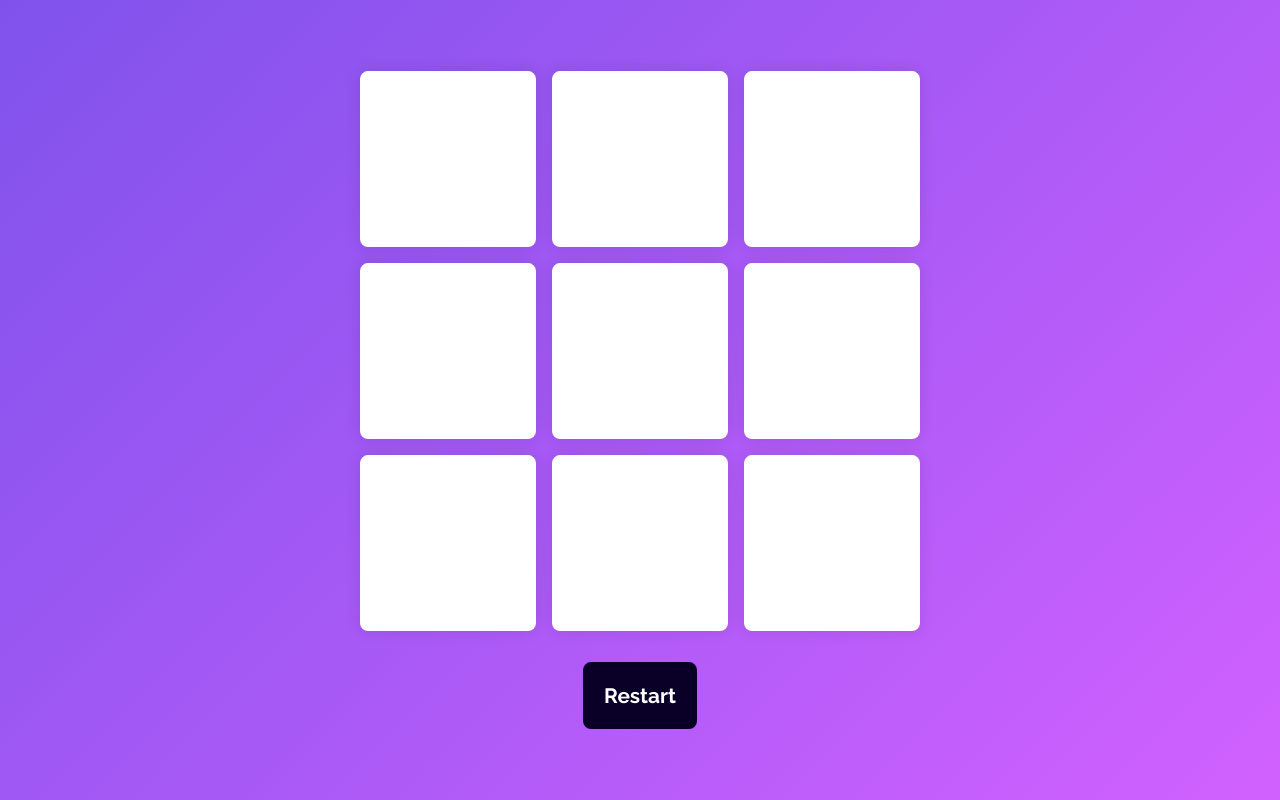
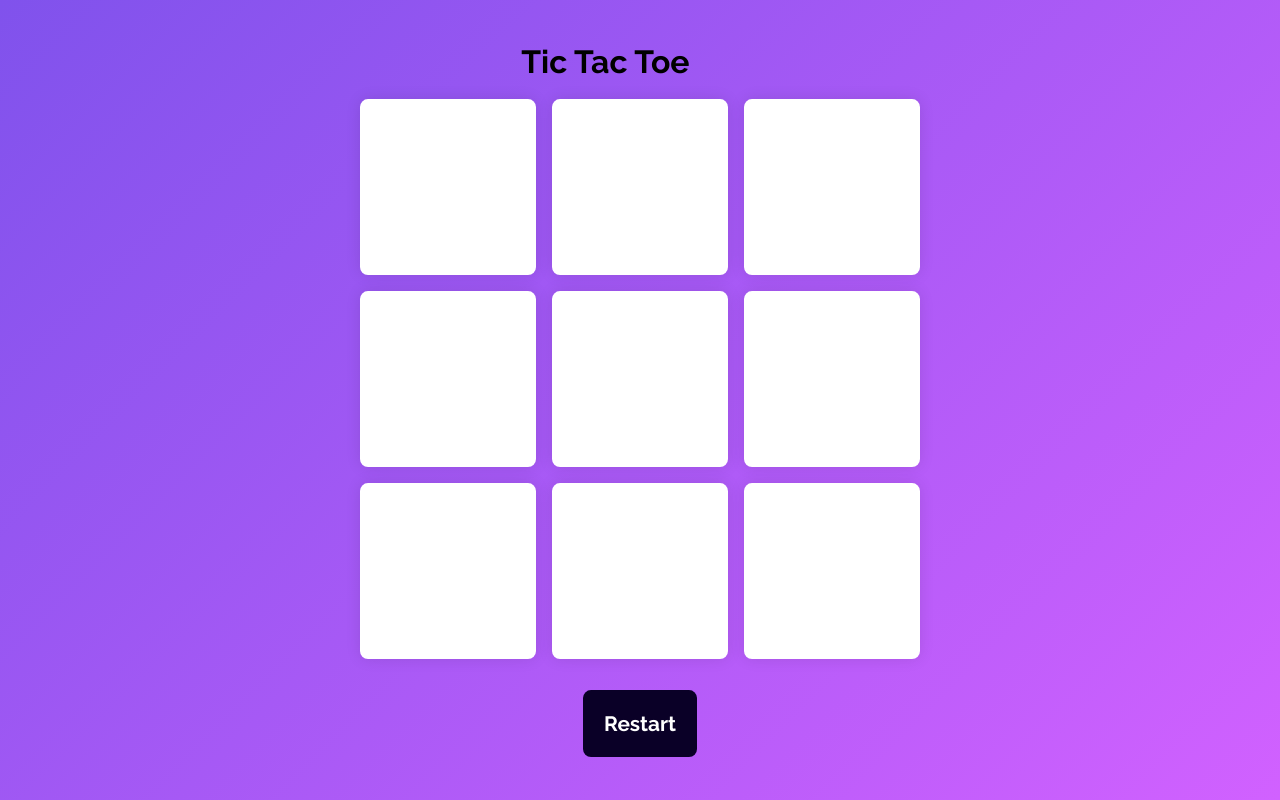
Before and after one commit to klu-2200031955/PRODIGY_WD_03, a plain HTML site: page index.html in a window 1280 px wide. Drawn offline with Linux system fonts and the light colour scheme.

Commit message:
Update index.html

```diff
--- a/index.html
+++ b/index.html
@@ -9,6 +9,8 @@
 </head>
 <body>
     <div class="wrapper">
+      <h1 style="align-items: center;">&nbsp;&nbsp;&nbsp;&nbsp;&nbsp;&nbsp;&nbsp;&nbsp;&nbsp;&nbsp;&nbsp;&nbsp;&nbsp;&nbsp;&nbsp;&nbsp;&nbsp;&nbsp;&nbsp;&nbsp;&nbsp;Tic Tac Toe</h1>
+      <br>
       <div class="container">
         <button class="button-option"></button>
         <button class="button-option"></button>
```
